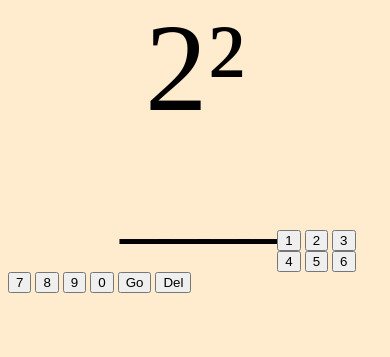
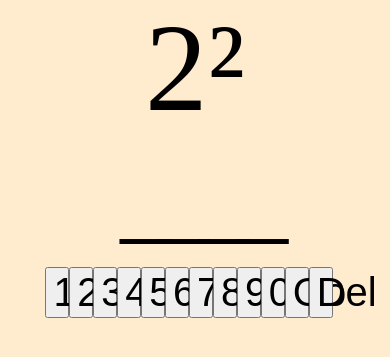
Before and after one commit to isaiahzimmerman/risaiah, a PHP site: page /squaresgame/ in a window 390 px wide. Shown: the part 127-484 px from the top of the page. Run offline with PHP 8.4, Linux system fonts and the light colour scheme.

Commit message:
mobile keyboard

```diff
--- a/squaresgame/index.html
+++ b/squaresgame/index.html
@@ -18,19 +18,19 @@
                 <div class='child' id='input4'>_</div>
             </div>
             <br><br><br><br><br>
-            <div class=‘keyboard’>
-                <button onclick="updateField(1,'num')">1</button>
-                <button onclick="updateField(2,'num')">2</button>
-                <button onclick="updateField(3,'num')">3</button>
-                <button onclick="updateField(4,'num')">4</button>
-                <button onclick="updateField(5,'num')">5</button>
-                <button onclick="updateField(6,'num')">6</button>
-                <button onclick="updateField(7,'num')">7</button>
-                <button onclick="updateField(8,'num')">8</button>
-                <button onclick="updateField(9,'num')">9</button>
-                <button onclick="updateField(0,'num')">0</button>
-                <button onclick="updateField('Enter','not')">Go</button>
-                <button onclick="updateField('Backspace','not')">Del</button>
+            <div class='keyboard'>
+                <button class='key' onclick="updateField(1,'num')">1</button>
+                <button class='key' onclick="updateField(2,'num')">2</button>
+                <button class='key' onclick="updateField(3,'num')">3</button>
+                <button class='key' onclick="updateField(4,'num')">4</button>
+                <button class='key' onclick="updateField(5,'num')">5</button>
+                <button class='key' onclick="updateField(6,'num')">6</button>
+                <button class='key' onclick="updateField(7,'num')">7</button>
+                <button class='key' onclick="updateField(8,'num')">8</button>
+                <button class='key' onclick="updateField(9,'num')">9</button>
+                <button class='key' onclick="updateField(0,'num')">0</button>
+                <button class='key' onclick="updateField('Enter','not')">Go</button>
+                <button class='key' onclick="updateField('Backspace','not')">Del</button>
             </div>
         </div>
     </body>
--- a/squaresgame/interface.css
+++ b/squaresgame/interface.css
@@ -48,5 +48,5 @@ p {
     text-align: center;
     width: 8%;
     float: left;
-    font-size: 20;
+    font-size: 40px;
 }
```
